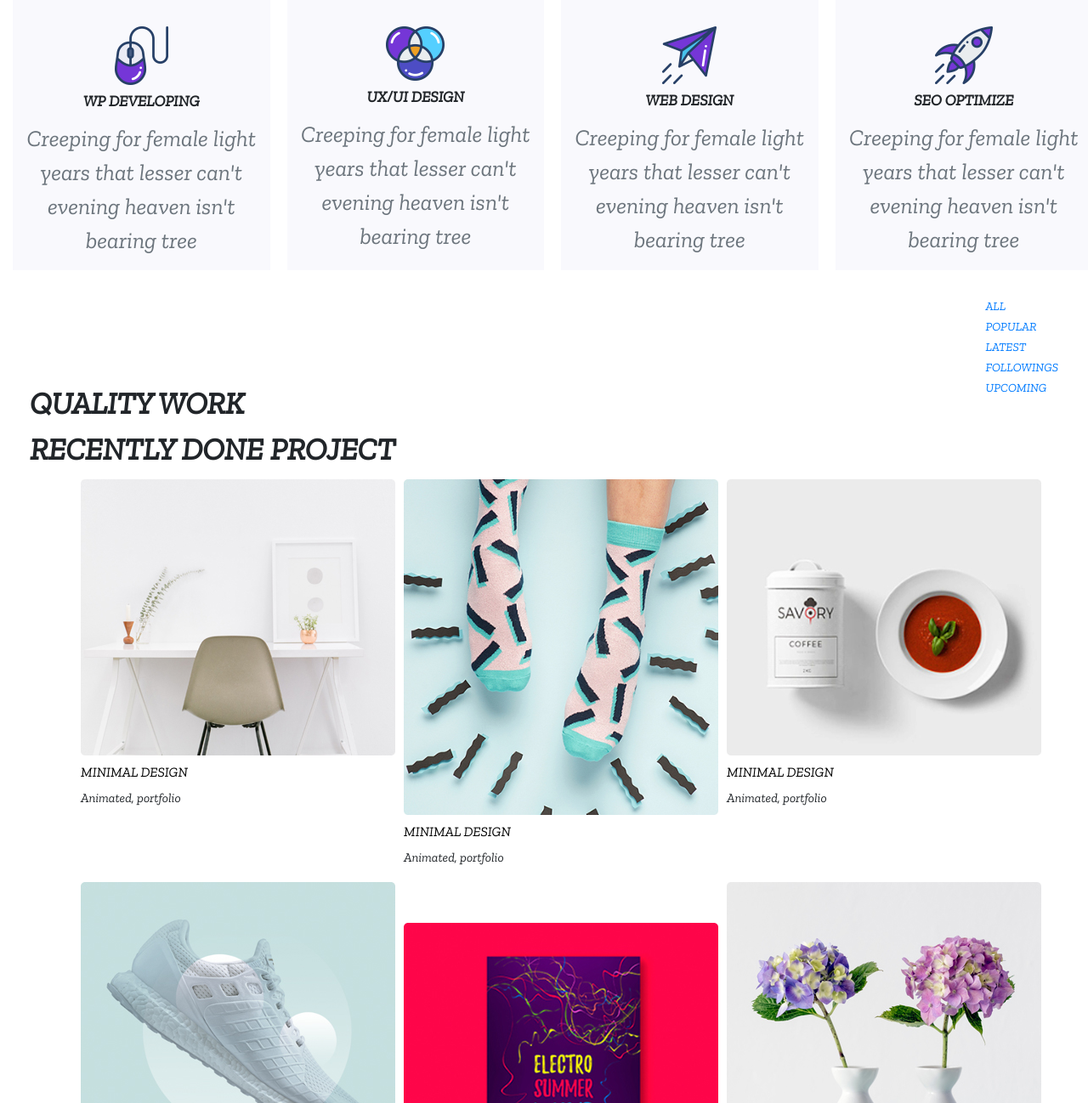
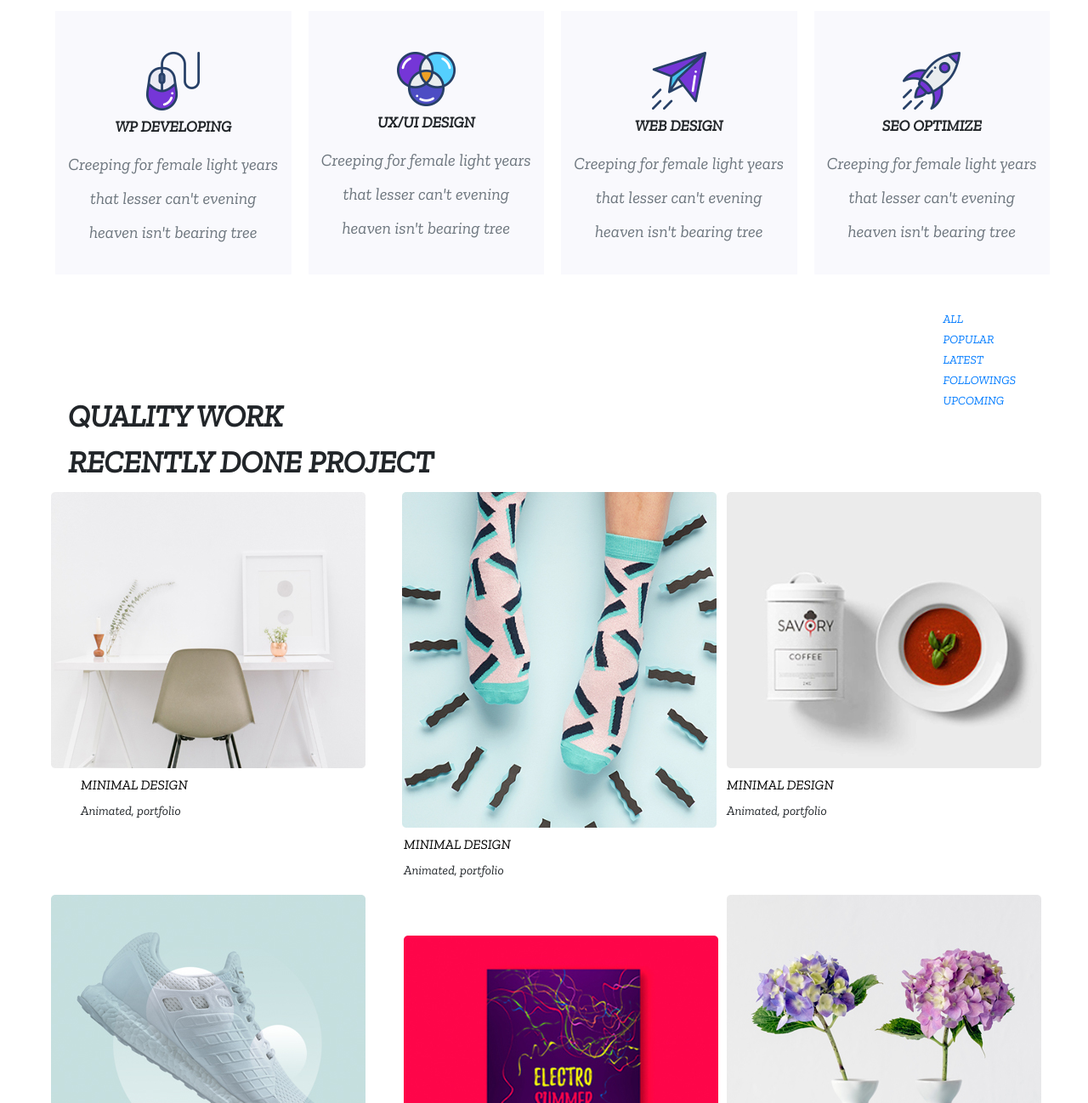
Before and after one commit to Goli75/template, a plain HTML site: page index.html in a window 1280 px wide. Shown: the part 1502-2800 px from the top of the page at 85% size. Drawn offline with nearby package versions, Linux system fonts and the light colour scheme; a web font is replaced by a local one.

Commit message:
add some styes

```diff
--- a/index.html
+++ b/index.html
@@ -155,9 +155,9 @@ Is give may shall likeness made yielding spirit a itself together created after
                         RECENTLY DONE PROJECT
                       </h5>
                     </div>
-                  <div class="">
+                 <div>
                     <ul>
-                      <li>
+                      <li class="active">
                         <a href=""> ALL</a>
                       </li>
                       <li>
@@ -175,9 +175,9 @@ Is give may shall likeness made yielding spirit a itself together created after
                     </ul>
                   </div>
                   <div class="container">
-                    <dv class="row d-flex">
-                      <div class="col-sm-4  justify-content-between">
-                        <img src="/src/p1.jpg" alt="">
+                    <dv class="row d-flex justify-content-center">
+                      <div class="col-sm-4">
+                        <img src="/src/p1.jpg" alt="" class="picture">
                         <h6>
                           MINIMAL DESIGN
                         </h6>
@@ -186,7 +186,16 @@ Is give may shall likeness made yielding spirit a itself together created after
                         </p>
                       </div>
                       <div class="col-sm-4">
-                        <img src="/src/p2.jpg" alt="">
+                        <img src="/src/p2.jpg" alt="" class="picture2">
+                        <h6>
+                          MINIMAL DESIGN
+                        </h6>
+                        <p>
+                          Animated, portfolio
+                        </p>
+                      </div>
+                      <div class="col-sm-4 ">
+                        <img src="/src/p3.jpg" alt="" class="right-pic">
                         <h6>
                           MINIMAL DESIGN
                         </h6>
@@ -195,16 +204,7 @@ Is give may shall likeness made yielding spirit a itself together created after
                         </p>
                       </div>
                       <div class="col-sm-4">
-                        <img src="/src/p3.jpg" alt="">
-                        <h6>
-                          MINIMAL DESIGN
-                        </h6>
-                        <p>
-                          Animated, portfolio
-                        </p>
-                      </div>
-                      <div class="col-sm-4">
-                        <img src="/src/p4.jpg" alt="">
+                        <img src="/src/p4.jpg" alt="" class="picture">
                         <h6>
                           MINIMAL DESIGN
                         </h6>
@@ -222,7 +222,7 @@ Is give may shall likeness made yielding spirit a itself together created after
                         </p>
                       </div>
                       <div class="col-sm-4">
-                        <img src="/src/p6.jpg" alt="">
+                        <img src="/src/p6.jpg" alt="" class="right-pic">
                         <h6>
                           MINIMAL DESIGN
                         </h6>
@@ -230,8 +230,8 @@ Is give may shall likeness made yielding spirit a itself together created after
                           Animated, portfolio
                         </p>
                       </div>
-                      <div class="col-sm-4 minimal">
-                        <img src="/src/p7.jpg" alt="">
+                      <div class="col-sm-4">
+                        <img src="/src/p7.jpg" alt="" class="picture">
                         <h6>
                           MINIMAL DESIGN
                         </h6>
@@ -249,7 +249,7 @@ Is give may shall likeness made yielding spirit a itself together created after
                         </p>
                       </div>
                       <div class="col-sm-4">
-                        <img src="/src/p9.jpg" alt="">
+                        <img src="/src/p9.jpg" alt="" class="right-pic">
                         <h6>
                           MINIMAL DESIGN
                         </h6>
--- a/style.css
+++ b/style.css
@@ -16,8 +16,9 @@ body {
     padding: 0;
     margin: 0;
 }
-.nav a:hover,
-.nav li.active a {
+.navbar a:hover,
+.navbar li.active a,
+.navbar li a.active {
     color: var(--branding-color) !important;
 }
 h1 {
@@ -49,7 +50,7 @@ h4 {
     font-size: 36px;
     font-weight: bolder;
     line-height: 1.5;
-    margin-left: 30px;
+    margin-left: 25px;
 }
 h6 {
     font-weight: 500;
@@ -102,20 +103,22 @@ div .brand {
     cursor: pointer;
 }
 .design {
-    margin-bottom: 20px;
+    margin: 30px auto;
     text-align: center;
     border: 10px solid white;
     background: var(--secondry-color);
 }
 .design p {
-    font-size:  27px !important;
-line-height: 30px;
+    font-size:  20px !important;
 margin-top: 10px;
 line-height: 40px;
-margin-bottom: 15px;
+margin-bottom: 30px;
+border-radius: 5px;;
 }
 .container-design {
     margin-top: 100px;
+    margin-left: 50px;
+    margin-right: 50px;
 
 }
 .design:hover {
@@ -124,6 +127,7 @@ box-shadow: 5px 5px 5px rgb(125, 90, 141)
 }
 ul li {
     list-style: none;
+    font-weight: 900;
 }
 ul li a {
     text-decoration:none;
@@ -132,10 +136,19 @@ ul li a {
     font-weight: 500;
 }
 ul li a:hover,
- li.active {
+ ul li.active {
     color: var(--branding-color);
     text-decoration: none;
 }
 footer {
     margin-top: 100px;
 }
+.picture {
+    margin-left: -35px;
+}
+.right-pic {
+    margin-right: 35px;
+}
+.picture2 {
+margin-left: -2px;
+}
```
